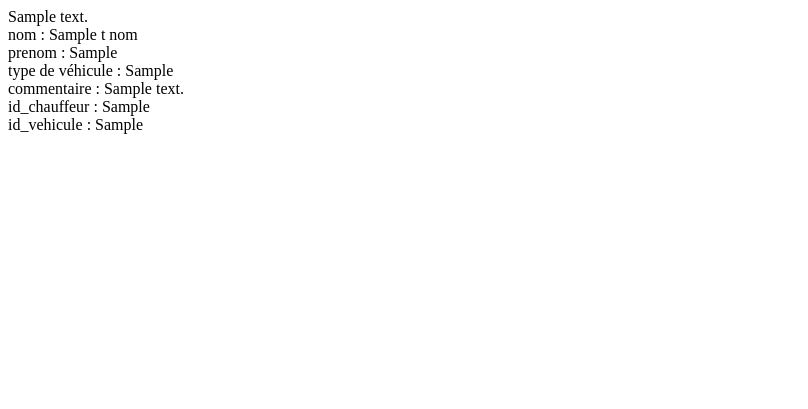
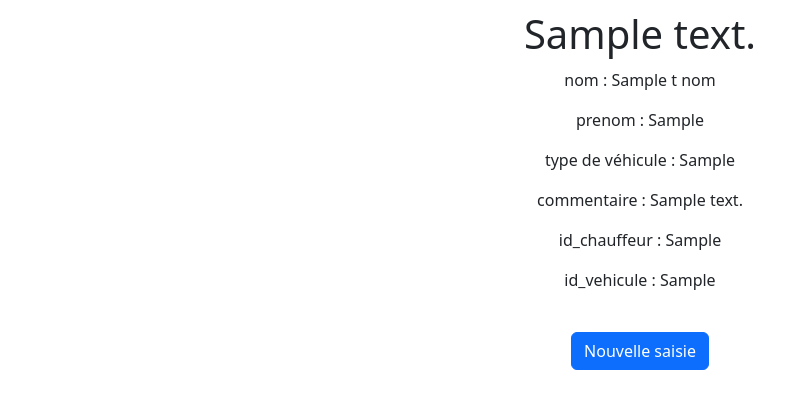
Before and after one commit to MelodyDuplaix/projet_flask, a Flask app: template templates/t_formulaire_saisie_confirmation.html in a window 1280 px wide. Shown: the top 409 px of the page, without its empty margins (0-808 px from the left). Run offline with Flask 3, Linux system fonts and the light colour scheme; the template is opened without the code that fills it: most values are stand-ins (such as "Sample title", 1, 10 or a date in 2020).

Commit message:
modification mise en page

```diff
--- a/templates/static/css/style_error.css
+++ /dev/null
@@ -1,4 +0,0 @@
-a {
-    text-align: center;
-    text-decoration: underline;
-}
--- a/templates/t_formulaire_saisie.html
+++ b/templates/t_formulaire_saisie.html
@@ -48,7 +48,7 @@
         {{ html_formulaire.wtf_commentaire(class="form-control") }}
         <br/>
         </div>
-        {{ html_formulaire.wtf_envoyer()}}
+        {{ html_formulaire.wtf_envoyer( class="btn btn-primary")}}
     </form>
 </body>
 </html>
--- a/templates/t_formulaire_saisie_confirmation.html
+++ b/templates/t_formulaire_saisie_confirmation.html
@@ -3,21 +3,22 @@
 <head>
     <meta charset="UTF-8">
     <meta name="viewport" content="width=device-width, initial-scale=1.0">
+    <link rel="stylesheet" href="static/css/style_confirmation_saisie.css">
+    <link href="https://cdn.jsdelivr.net/npm/bootstrap@5.3.2/dist/css/bootstrap.min.css" rel="stylesheet" integrity="sha384-T3c6CoIi6uLrA9TneNEoa7RxnatzjcDSCmG1MXxSR1GAsXEV/Dwwykc2MPK8M2HN" crossorigin="anonymous">
+    <script src="https://cdn.jsdelivr.net/npm/bootstrap@5.3.2/dist/js/bootstrap.bundle.min.js" integrity="sha384-C6RzsynM9kWDrMNeT87bh95OGNyZPhcTNXj1NW7RuBCsyN/o0jlpcV8Qyq46cDfL" crossorigin="anonymous"></script>
     <title>Confirmation formulaire de saisie</title>
 </head>
 <body>
-    {{t_message}}
+    <h1 style="margin: 10px; text-align: center">{{t_message}}</h1>
+    <div class="response" style="text-align:center; margin-top: 10px">
+    <p>nom : {{t_nom}}</p>
+    <p>prenom : {{t_prenom}}</p>
+    <p>type de véhicule : {{t_type_vehicule}}</p>
+    <p>commentaire : {{t_commentaire}}</p>
+    <p>id_chauffeur : {{t_id_chauffeur}}</p>
+    <p>id_vehicule : {{t_id_vehicule}}</p>
     <br>
-    nom : {{t_nom}}
-    <br>
-    prenom : {{t_prenom}}
-    <br>
-    type de véhicule : {{t_type_vehicule}}
-    <br>
-    commentaire : {{t_commentaire}}
-    <br>
-    id_chauffeur : {{t_id_chauffeur}}
-    <br>
-    id_vehicule : {{t_id_vehicule}}
+    <a href="/formulaire-saisie"><button type="button" class="btn btn-primary">Nouvelle saisie</button></a>
+    </div>
 </body>
 </html>
```
Also changed, not shown: toutroule.db.
